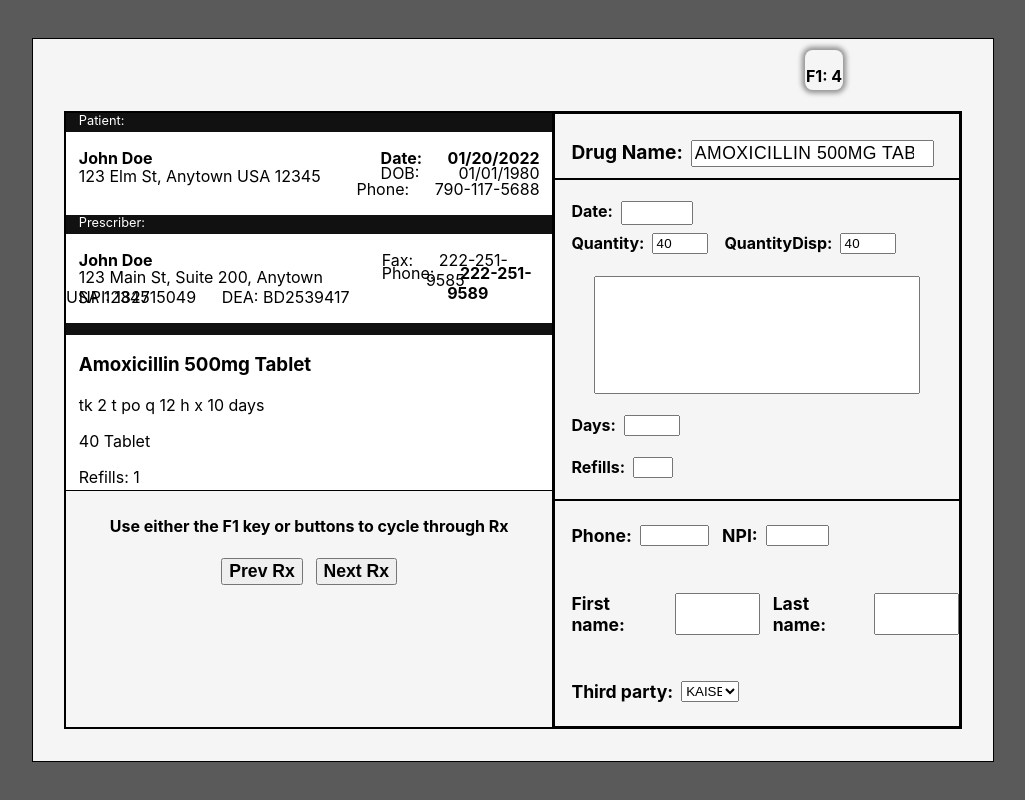
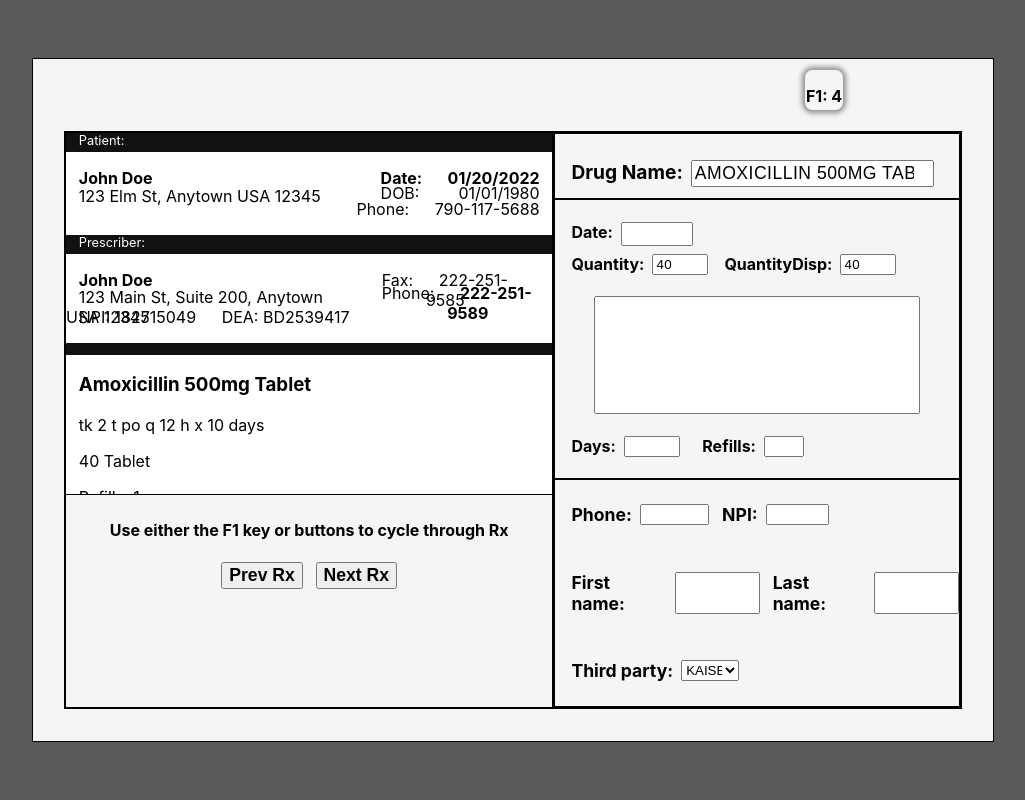
Before and after one commit to Asurakun1/prescription-simulator, a React (Create React App) app: page / in a window 1280 px wide. Shown: the whole page, without its empty margins (127-1152 px from the left). Built offline with nearby package versions, Linux system fonts and the light colour scheme.

Commit message:
minor adjustments and positioning

```diff
--- a/src/Components/LeftHandWindow/Rx/Rx.css
+++ b/src/Components/LeftHandWindow/Rx/Rx.css
@@ -1,6 +1,6 @@
 .left .mock-rx {
     min-height: 42.91vh;
-    max-height: 47.1vh;
+    max-height: 45.1vh;
     text-indent: 1vw;
     overflow: scroll;
 }
--- a/src/Components/RightHandWindow/InstructionsQuantity/InstructionsQuantity.css
+++ b/src/Components/RightHandWindow/InstructionsQuantity/InstructionsQuantity.css
@@ -39,6 +39,7 @@
 }
 
 .instruct-sigs .date{
+    flex-direction: column;
     max-height: 4vh;
 }
 
@@ -46,3 +47,8 @@
     min-width: 5vw;
     font-size: 1rem;
 }
+
+.instruct-sigs .days{
+    display: flex;
+    gap: 0.5vw;
+}
```
